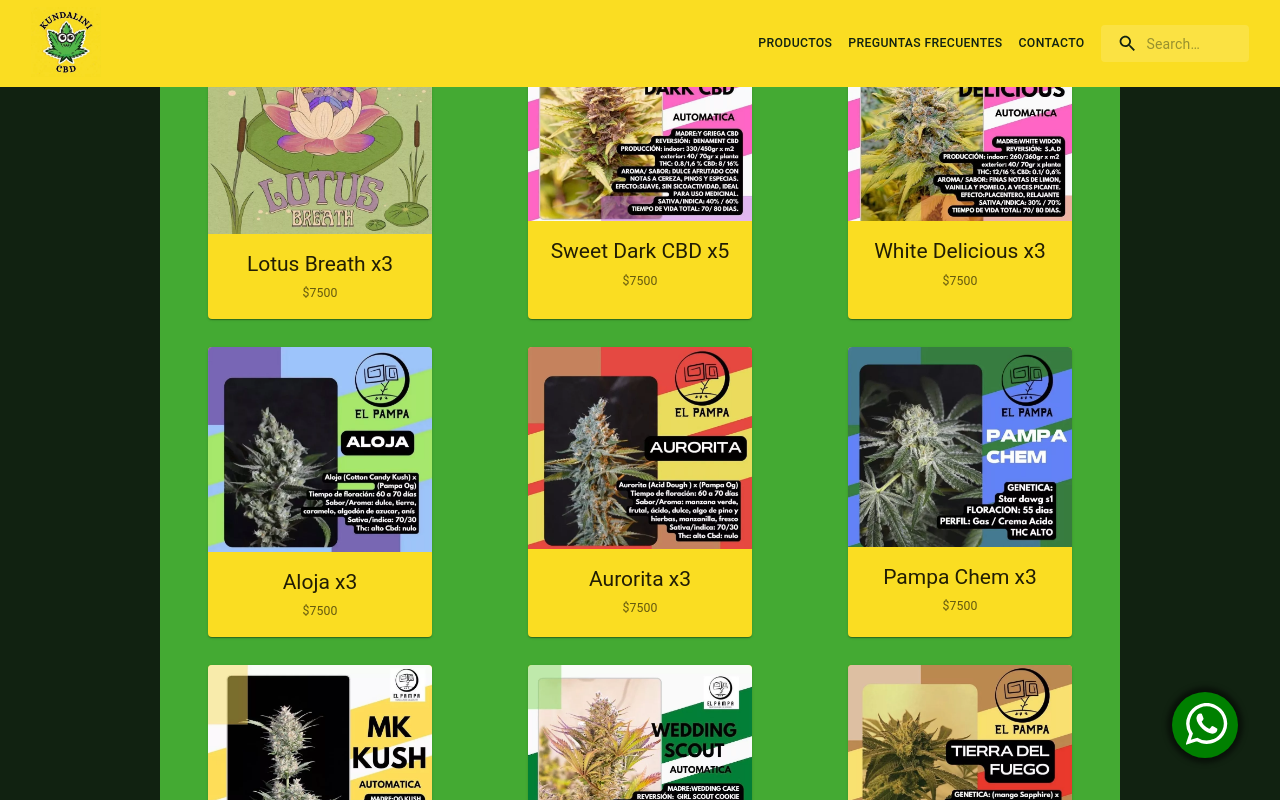
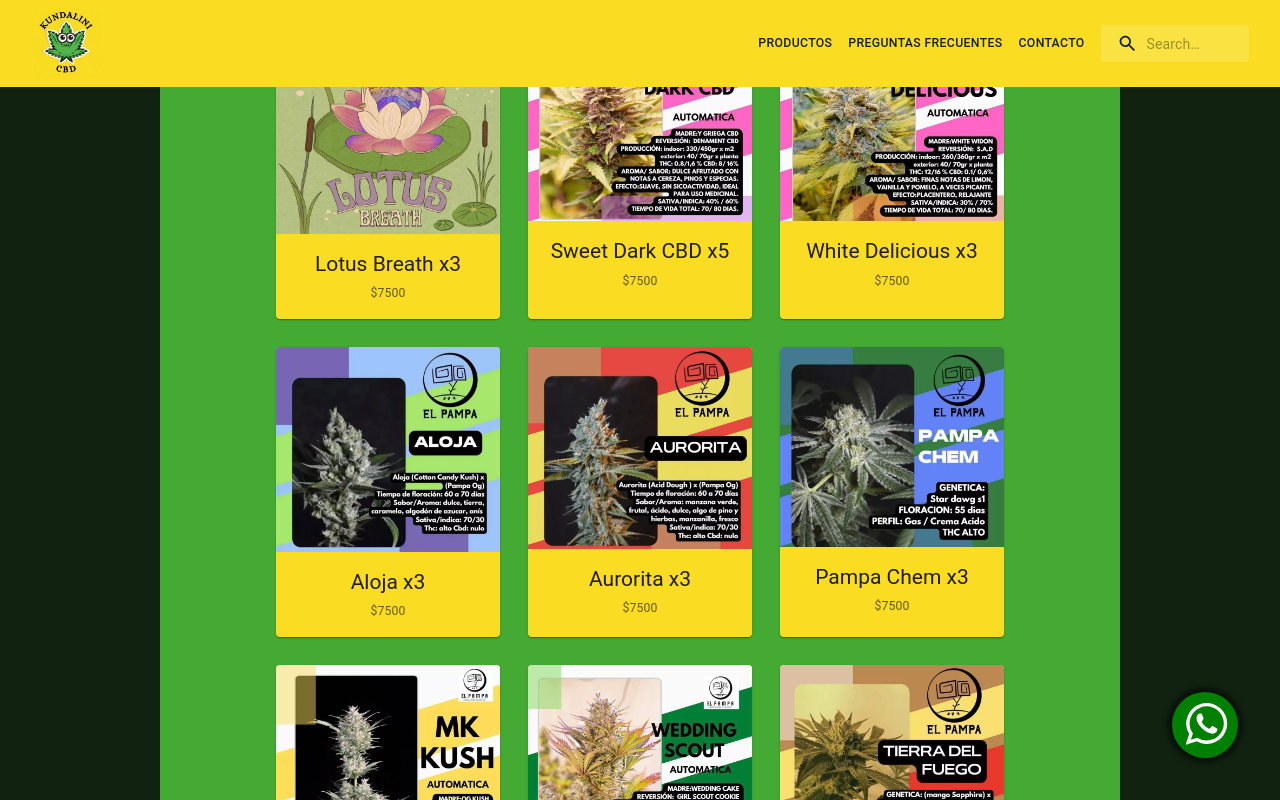
Before and after one commit to l-s-b/kcbd-website, a React (Create React App) app: page / in a window 1280 px wide. Shown: the top 800 px of the page. Built offline with nearby package versions, Linux system fonts and the light colour scheme.

Commit message:
(some) Product view styling

```diff
--- a/src/comps/MuiCard.jsx
+++ b/src/comps/MuiCard.jsx
@@ -4,12 +4,12 @@
 import Image from './Image';
 import Typography from '@mui/material/Typography';
 import { CardActionArea } from '@mui/material';
-import TabLink from './TabLink';
+import { Link } from 'react-router-dom';
 
 export default function MuiCard({id, className, item}) {
   return (
     <Card id={id} className={className} sx={{ width: '16rem' }}>
-        <TabLink to={`/products/${item.id}`}>
+        <Link to={`/products/${item.id}`}>
             <CardActionArea>
                 <Image fileName={item.filename} alt={item.name} className=" flex centerXY" style={{maxHeight: "16rem", maxWidth: "16rem"}} />
                 <CardContent className="center-txt">
@@ -21,7 +21,7 @@
                 </Typography>
                 </CardContent>
             </CardActionArea>
-        </TabLink>
+        </Link>
     </Card>
   );
 }
--- a/src/css/App.css
+++ b/src/css/App.css
@@ -47,7 +47,7 @@
 }
 
 /* FLEXBOX */
-.flex { display: flex; }
+.flex, .flexCh * { display: flex; }
 .row { flex-direction: row; }
 .col { flex-direction: column; }
 .wrap { flex-wrap: wrap; }
@@ -60,9 +60,17 @@
 
 /* CENTERING */
 .center-txt { text-align: center; }
-.centerX { justify-content: space-around; }
-.centerY { align-items: center; }
+.centerX, .centerXch * { justify-content: center; }
+.centerY, .centerYch * { align-items: center; }
 .centerXY { margin: auto; }
+.centerX2, #centerX2 {
+  margin-left: auto;
+  margin-right: auto;
+}
+.centerY2, #centerY2 {
+  margin-top: auto;
+  margin-bottom: auto;
+}
 
 /* PADDING */
 .pad0 { padding: 0; }
@@ -71,7 +79,21 @@
 .pad2 { padding: 2rem; }
 
 /* MARGINS */
+.m0, #m0 {
+  margin: 0;
+  margin-block: 0;
+}
 .m1rem { margin: 1rem; }
+.m2rem { margin: 2rem; }
+
+/* RADII */
+.br0 { border-radius: 0; }
+.br2px { border-radius: 2px; }
+.br025 { border-radius: 0.25rem; }
+.br05 { border-radius: 0.5rem; }
+.br1 { border-radius: 1rem; }
+.pill { border-radius: 50rem; }
+.oval { border-radius: 50%; }
 
 /* VIEWPORT */
 .vw100 { width: 100vw; }
@@ -92,8 +114,11 @@
 
 /* SIZES */
 .w100 { width: 100%; }
+.w75  { width: 75%; }
+.w50  { width: 50%; }
+.w-fit { width: fit-content; }
 .h100 { height: 100%; }
-.w-fit { width: fit-content; }
+.h50  { height: 50%; }
 .h-fit { height: fit-content; }
 .font1rem { font-size: 1rem; }
 
--- a/src/data/products.json
+++ b/src/data/products.json
@@ -1,18 +1,18 @@
 [
-  { "id": 1, "name": "Lotus Breath x3", "price": 7500, "filename": "1_LB1.webp" },
-  { "id": 2, "name": "Sweet Dark CBD x5", "price": 7500, "filename": "2_SD1.webp" },
-  { "id": 3, "name": "White Delicious x3", "price": 7500, "filename": "3_WD1.webp" },
-  { "id": 4, "name": "Aloja x3", "price": 7500, "filename": "4_AL1.webp" },
-  { "id": 5, "name": "Aurorita x3", "price": 7500, "filename": "5_AU1.webp" },
-  { "id": 6, "name": "Pampa Chem x3", "price": 7500, "filename": "6_PC1.webp" },
-  { "id": 7, "name": "MK Kush x5", "price": 9500, "filename": "7_MK1.webp" },
-  { "id": 8, "name": "Wedding Scout x3", "price": 7500, "filename": "8_WS1.webp" },
-  { "id": 9, "name": "Tierra del Fuego x3", "price": 7500, "filename": "9_TF1.webp" },
-  { "id": 10, "name": "Pampa Saurus x3", "price": 7500, "filename": "10_PS1.webp" },
-  { "id": 11, "name": "Dulce de Leche x5", "price": 10500, "filename": "11_DL1.webp" },
-  { "id": 12, "name": "Antártida x3", "price": 7500, "filename": "12_AN1.webp" },
-  { "id": 13, "name": "Uritorco Kush x3", "price": 7500, "filename": "13_UK1.webp" },
-  { "id": 14, "name": "Kush Delicius x3", "price": 7500, "filename": "14_KD1.webp" },
-  { "id": 15, "name": "Summer Rainbows x3", "price": 7500, "filename": "15_SR1.webp" },
-  { "id": 16, "name": "Sunset Tangie x3", "price": 7500, "filename": "16_ST1.webp" }
+  { "id": 1, "name": "Lotus Breath x3", "price": 7500, "filename": "1_LB1.webp", "desc": ""},
+  { "id": 2, "name": "Sweet Dark CBD x5", "price": 7500, "filename": "2_SD1.webp", "desc": "" },
+  { "id": 3, "name": "White Delicious x3", "price": 7500, "filename": "3_WD1.webp", "desc": "" },
+  { "id": 4, "name": "Aloja x3", "price": 7500, "filename": "4_AL1.webp", "desc": "" },
+  { "id": 5, "name": "Aurorita x3", "price": 7500, "filename": "5_AU1.webp", "desc": "" },
+  { "id": 6, "name": "Pampa Chem x3", "price": 7500, "filename": "6_PC1.webp", "desc": "" },
+  { "id": 7, "name": "MK Kush x5", "price": 9500, "filename": "7_MK1.webp", "desc": "" },
+  { "id": 8, "name": "Wedding Scout x3", "price": 7500, "filename": "8_WS1.webp", "desc": "" },
+  { "id": 9, "name": "Tierra del Fuego x3", "price": 7500, "filename": "9_TF1.webp", "desc": "" },
+  { "id": 10, "name": "Pampa Saurus x3", "price": 7500, "filename": "10_PS1.webp", "desc": "" },
+  { "id": 11, "name": "Dulce de Leche x5", "price": 10500, "filename": "11_DL1.webp", "desc": "" },
+  { "id": 12, "name": "Antártida x3", "price": 7500, "filename": "12_AN1.webp", "desc": "" },
+  { "id": 13, "name": "Uritorco Kush x3", "price": 7500, "filename": "13_UK1.webp", "desc": "" },
+  { "id": 14, "name": "Kush Delicius x3", "price": 7500, "filename": "14_KD1.webp", "desc": "" },
+  { "id": 15, "name": "Summer Rainbows x3", "price": 7500, "filename": "15_SR1.webp", "desc": "" },
+  { "id": 16, "name": "Sunset Tangie x3", "price": 7500, "filename": "16_ST1.webp", "desc": "" }
 ]
--- a/src/views/Product.jsx
+++ b/src/views/Product.jsx
@@ -1,7 +1,10 @@
 import { useState } from 'react';
+import { useParams } from 'react-router-dom';
 import data from '../data/variables.json';
 import products from '../data/products.json';
-import { useParams } from 'react-router-dom';
+import MuiNavbar from '../comps/MuiNavbar';
+import Footer from '../comps/Footer';
+import WB from '../comps/WhatsAppButton';
 import Image from '../comps/Image';
 import Counter from '../comps/Counter';
 
@@ -13,21 +16,30 @@
     setQty(count);
   }
   const handleCart = () => {
-    let cartMessage = `
-    https://api.whatsapp.com/send?phone=${data.contact.phone_test}&text=${data.contact.cart}%0D%0AProducto: ${myProduct.name}%0D%0ACantidad: ${qty}%0D%0A%0D%0A*Precio total: $${myProduct.price * qty}*`
+    let cartMessage = `https://api.whatsapp.com/send?phone=${data.contact.phone_test}&text=${data.contact.cart}%0D%0AProducto: ${myProduct.name}%0D%0ACantidad: ${qty}%0D%0A%0D%0A*Precio total: $${myProduct.price * qty}*`
     window.open(cartMessage, '_blank');
   }
 
   return (
-    <div className="vw100 flex centerX myBlack-bg">
-      <div className="flex col vw75 bg2 centerX">
-        <h2>{myProduct.name}</h2>
-        <Image fileName={myProduct.filename} alt={myProduct.name} />
-        <h3>${myProduct.price}</h3>
-        <Counter qty={qty} changeFx={count => handleCounter(count)} btn="bg1" />
-        <h4>(${qty * myProduct.price})</h4>
-        <button className="w-fit flex centerXY" onClick={handleCart}>Enviar Pedido!</button>
+    <>
+      <MuiNavbar />
+      <div className="vw100 flex centerX myBlack-bg">
+        <div className="flex row vw75 bg2 centerX">
+          <Image className="w50" fileName={myProduct.filename} alt={myProduct.name} />
+          <div className="w50 centerXY flexCh centerX centerXch">
+            <h2>{myProduct.name}</h2>
+            <h3>${myProduct.price}</h3>
+            <center id="centerX2" className="w50 pill row evenly myBlack-bg pad05 m1rem">
+              Cantidad:
+              <Counter qty={qty} changeFx={count => handleCounter(count)} btn="bg1" />
+              <b>(${qty * myProduct.price})</b>
+            </center>
+            <button className="w-fit pad1 pill flex centerXY" onClick={handleCart}>Enviar Pedido!</button>
+          </div>
+        </div>
       </div>
-    </div>
+      <WB />
+      <Footer />
+    </>
   )
 }
```
